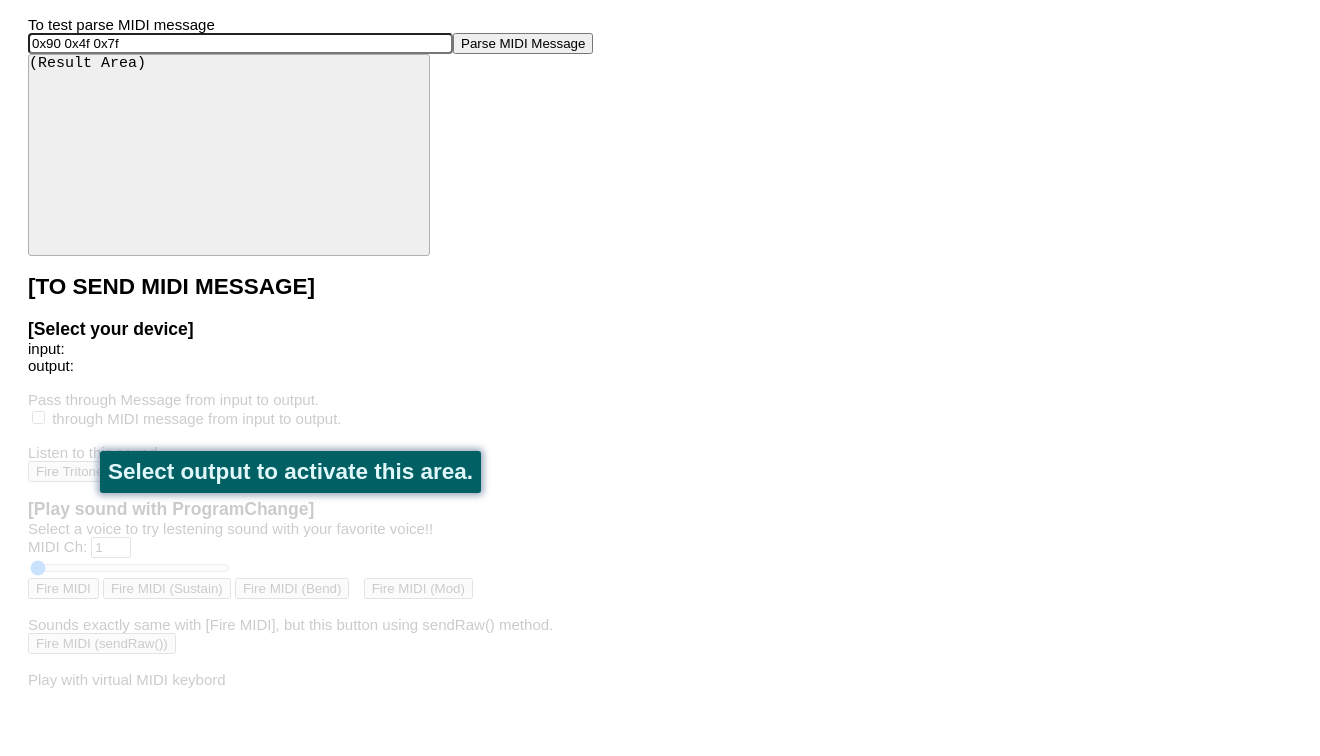
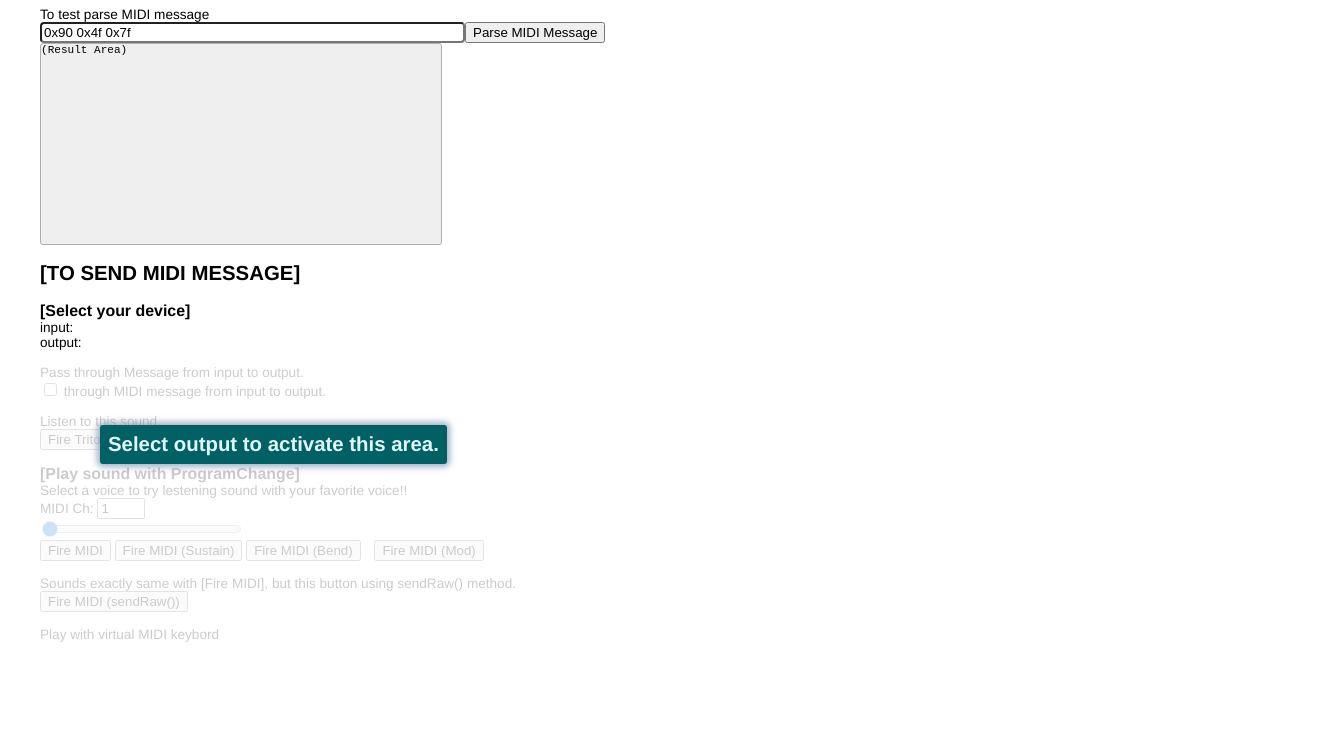
Before and after one commit to ryoyakawai/x-webmidi, a website: page index.html in a window 1280 px wide. Shown: the part 103-859 px from the top of the page, 1320 px wide, since content can reach past the window. Drawn offline with Linux system fonts and the light colour scheme.

Commit message:
Add analytics tag and updated css

```diff
--- a/css/main.css
+++ b/css/main.css
@@ -38,7 +38,7 @@ div#controlarea {
   visibility:block;
   opacity:0.2;
   transition:0.5s;
-  height:440px;
+  height:480px;
 }
 div.cover {
   position:absolute;
@@ -46,12 +46,12 @@ div.cover {
   margin-left:-0px;
   margin-top:-410px;
   width:100%;
-  height:440px;
+  height:480px;
   opacity:0.3;
 }
 span.select-device {
   position:absolute;
-  margin-top:-380px;
+  margin-top:-420px;
   left:100px;
   font-size:1.5em;
   font-weight:bold;
--- a/index.html
+++ b/index.html
@@ -1,8 +1,11 @@
+<!DOCTYPE html>
 <html>
   <head>
+    <meta charset="utf-8">
     <title>MIDI Event Demo | polymer</title>
     <link rel="stylesheet" href="./css/main.css">
     <style type="text/css">
+    body{ margin:20px; font-family:Helvetica; font-size:0.85em; }
     </style>
   </head>
   <body>
@@ -62,6 +65,7 @@
 
       <p>Developed by <a href="https://www.google.com/+RyoyaKAWAI" target="_blank">Ryoya KAWAI</a>.</p>
     </div>
+    <a href="https://github.com/ryoyakawai/x-webmidi/" target="_new" class="header" style="position: absolute; z-index:2; top: 0; right: 0; border: none;"><img src="images/forkme.png" alt="Fork me on GitHub" border="0"></a>
 
     <script src="js/voiceList.js"></script>
     <script src="js/app.js"></script>
@@ -85,5 +89,15 @@
     });
     </script>
 
+    <!-- Google Analytics -->
+    <script>
+    (function(i,s,o,g,r,a,m){i['GoogleAnalyticsObject']=r;i[r]=i[r]||function(){
+        (i[r].q=i[r].q||[]).push(arguments)},i[r].l=1*new Date();a=s.createElement(o),
+                             m=s.getElementsByTagName(o)[0];a.async=1;a.src=g;m.parentNode.insertBefore(a,m)
+                             })(window,document,'script','//www.google-analytics.com/analytics.js','ga');
+
+    ga('create', 'UA-35804975-1', 'auto');
+    ga('send', 'pageview');
+    </script>
   </body>
 </html>
```
